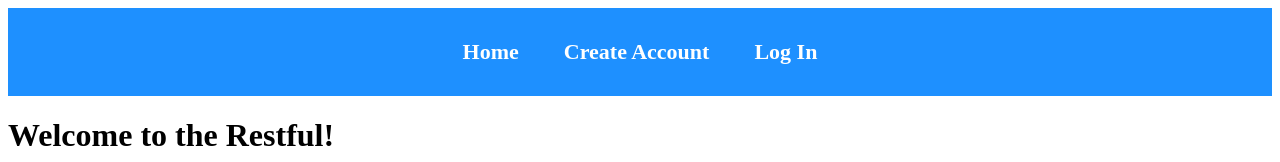
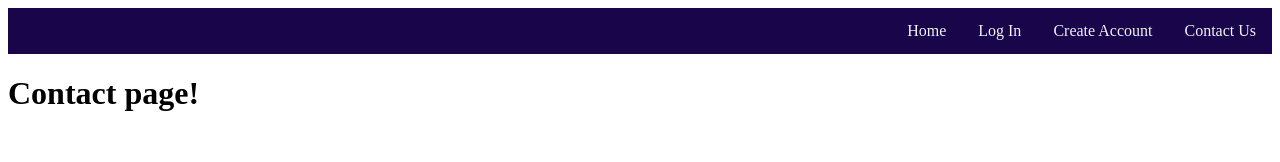
Before and after one commit to Varlotte/phase4-venue-project, a React (Create React App) app in the folder client/: page /contact-page in a window 1280 px wide. Shown: the top 162 px of the page. Built offline with nearby package versions, Linux system fonts and the light colour scheme; no server answers.

Commit message:
layout changes, added route, css

```diff
--- a/client/src/components/App.js
+++ b/client/src/components/App.js
@@ -5,8 +5,9 @@ import React from "react";
 import { BrowserRouter, Switch, Route } from "react-router-dom";
 import Navbar from "../layout/NavBar";
 import Home from "../layout/Home";
+import Contact from '../layout/Contact';
 import CreateAccount from "./CreateAcct";
-import Login from "./Login";
+import Login from "../layout/Login";
 
 function App() {
 
@@ -19,6 +20,9 @@ function App() {
         <Switch>
           <Route path="/acct/new">
             <CreateAccount />
+          </Route>
+          <Route path="/contact-page">
+            <Contact />
           </Route>
           <Route path="/acct/login">
             <Login />
--- a/client/src/index.css
+++ b/client/src/index.css
@@ -14,3 +14,22 @@
   gap: 15px;
 
 }
+
+.navbar {
+  overflow: hidden;
+  background-color: #19054a;
+}
+.navbar a {
+  float: right;
+  display: block;
+  color: #f2f2f2;
+  text-align: center;
+  padding: 14px 16px;
+  text-decoration: none;
+}
+
+/* Links - change color on hover */
+.navbar a:hover {
+  background-color: #ddd;
+  color: #19054a;
+}
--- /dev/null
+++ b/client/src/layout/Contact.jsx
@@ -0,0 +1,10 @@
+import React from "react";
+
+function Contact() {
+
+    return (
+        <h1>Contact page!</h1>
+    )
+}
+
+export default Contact
--- a/client/src/layout/NavBar.js
+++ b/client/src/layout/NavBar.js
@@ -2,34 +2,21 @@ import React from "react";
 import { Link } from "react-router-dom";
 
 function Navbar() {
-  const navbarStyle = {
-    backgroundColor: "#1E90FF",
-    padding: "14px",
-    height: "60px",
-    display: "flex",
-    gap: "25px",
-    justifyContent: "center",
-    alignItems: "center",
-  };
 
-  const linkStyle = {
-    textDecoration: "none",
-    color: "#fff",
-    margin: "0 10px",
-    fontSize: "22px",
-    fontWeight: "bold",
-  };
 
   return (
-    <div style={navbarStyle}>
-      <Link to="/" style={linkStyle}>
-        Home
+    <div className ='navbar'>
+      <Link to="/contact-page">
+      Contact Us
       </Link>
-      <Link to="/acct/new" style={linkStyle}>
+      <Link to="/acct/new">
         Create Account
       </Link>
-      <Link to="/acct/login" style={linkStyle}>
+      <Link to="/acct/login">
         Log In
+      </Link>
+      <Link to="/">
+        Home
       </Link>
     </div>
   );
```
Also changed, not shown: client/src/layout/CreateAcct.js (renamed from client/src/components/CreateAcct.js).
